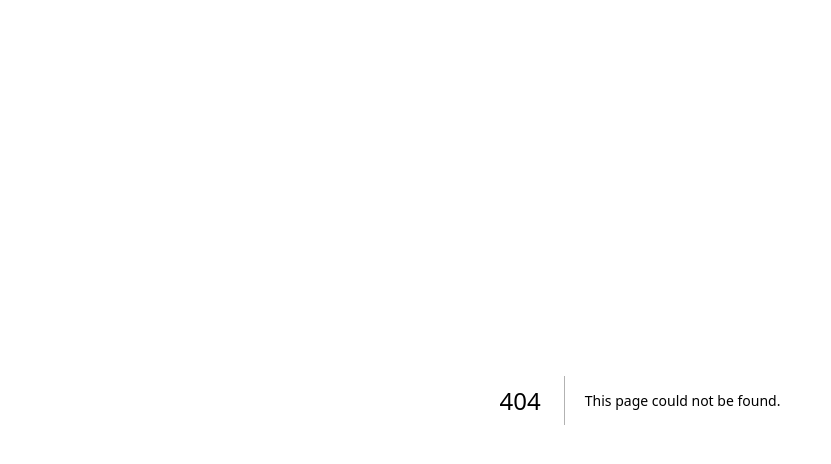
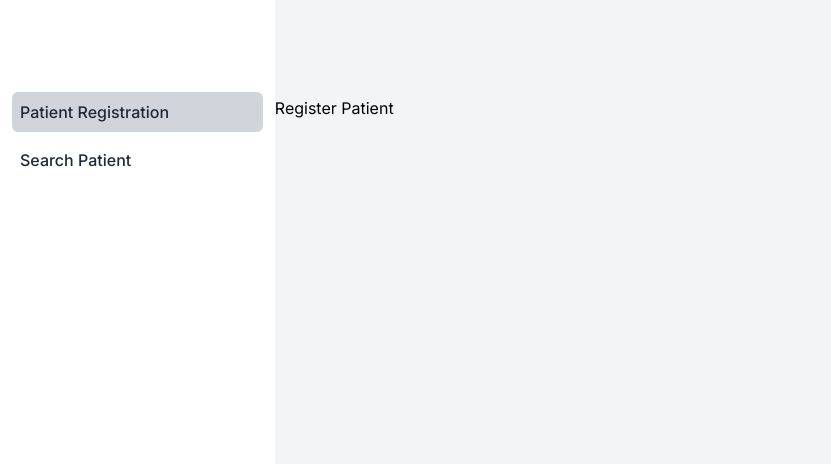
Before and after one commit to edwinochieng/hospital-management-system, a Next.js app: page /receptionist in a window 1280 px wide. Before the commit this address had no page. Shown: the top 464 px of the page, without its empty margins (0-831 px from the left). Built offline with nearby package versions, Linux system fonts and the light colour scheme.

Commit message:
register patient page

```diff
--- /dev/null
+++ b/src/app/(dashboard)/receptionist/page.js
@@ -0,0 +1,5 @@
+import React from "react";
+
+export default function ReceptionistDashboard() {
+  return <div>Register Patient</div>;
+}
```
